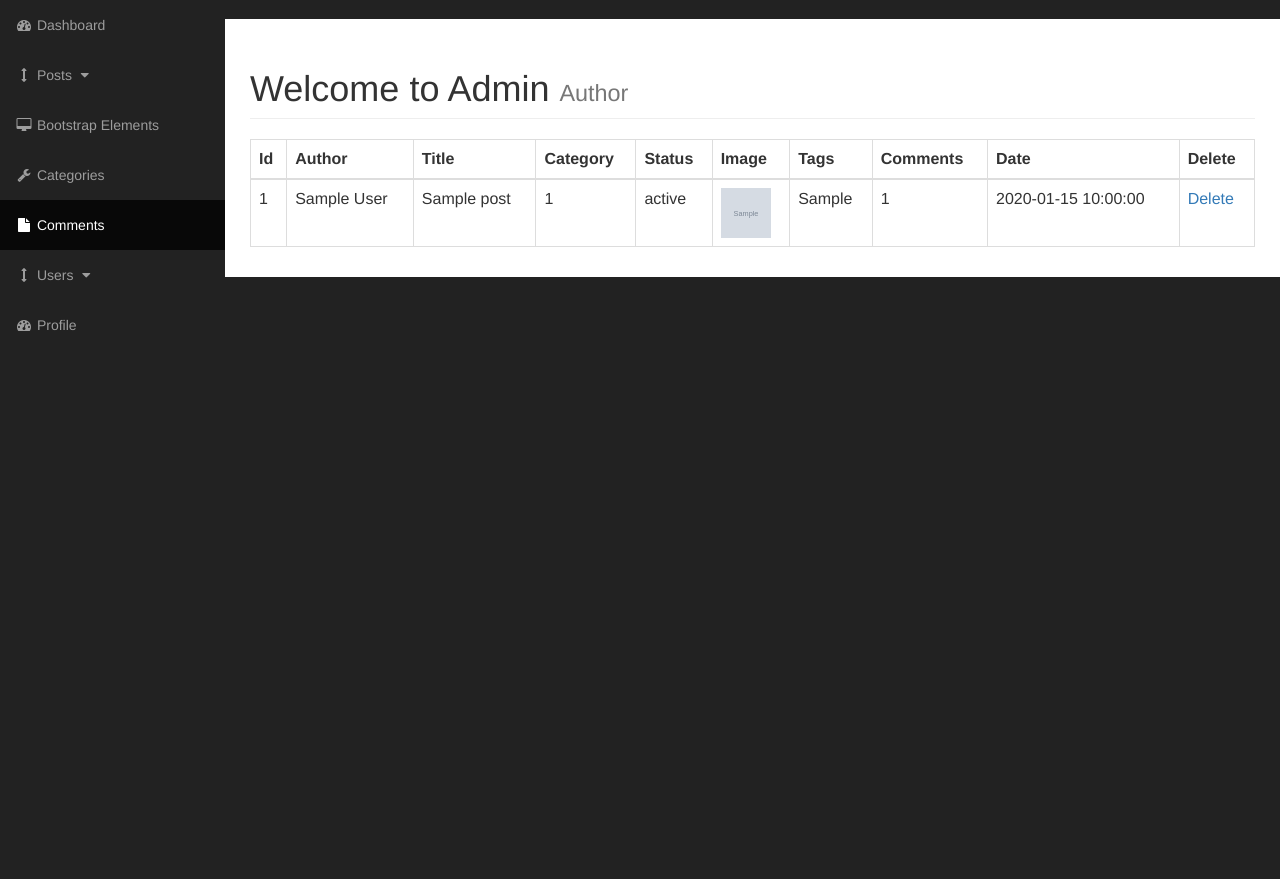
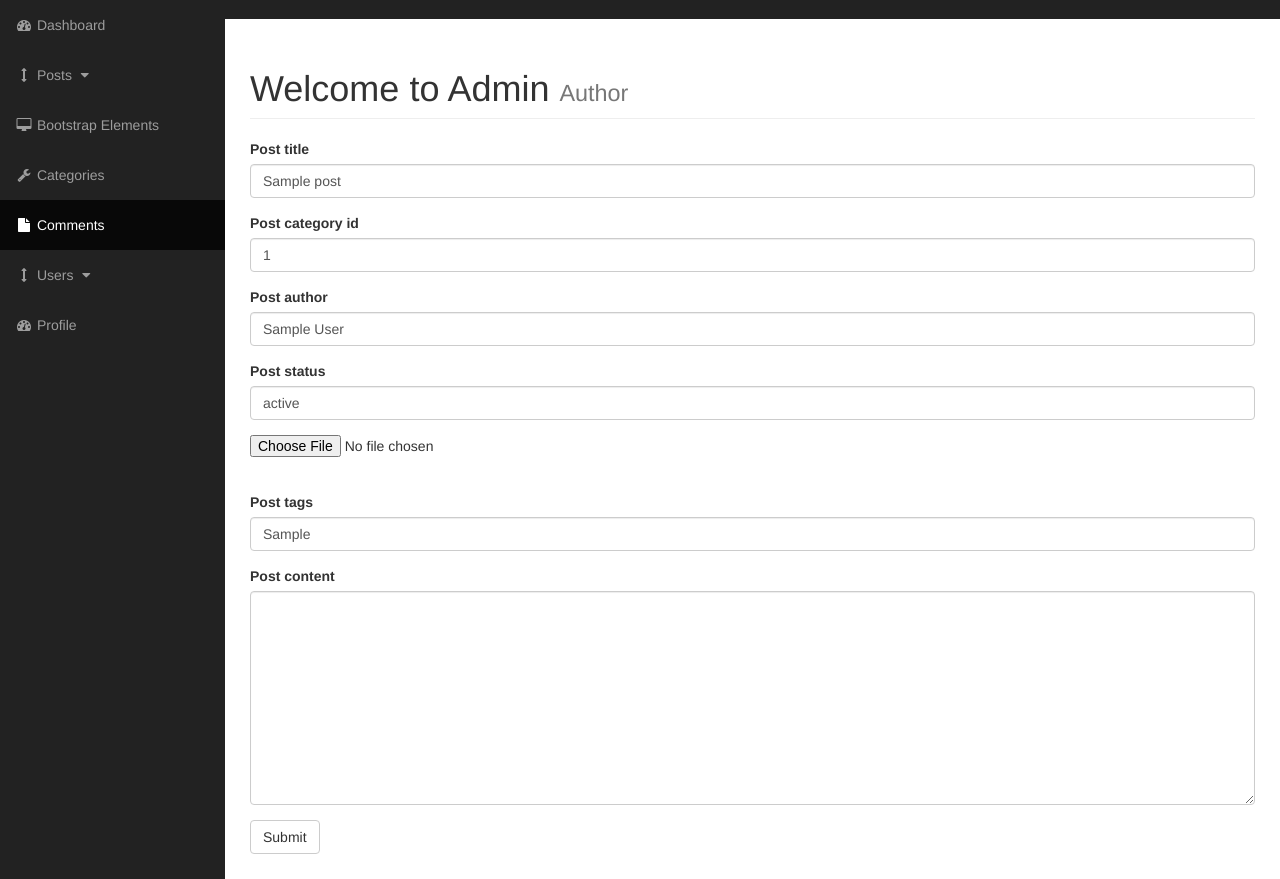
Before and after one commit to Aminkhaled/Blog-with-cms, a PHP site: page /admin/posts.php?source=edit_post&p_id=1 in a window 1280 px wide. Shown: the part 51-930 px from the top of the page. Before the commit the page ends 382 px from the top, so only its background shows below. Run offline with PHP 8.4, Linux system fonts and the light colour scheme; tables that the repository leaves empty or names only in its code hold one stand-in row (values such as "Sample post"); grey boxes marked "Sample" are stand-in pictures.

Commit message:
continue edit page and learning more

```diff
--- /dev/null
+++ b/admin/incudes/edit_post.php
@@ -0,0 +1,69 @@
+<?php
+
+if(isset($_REQUEST['p_id'])){
+    $update = $_REQUEST['p_id'];
+}
+$query = "select * from posts";
+global $connection;
+$update_all_posts_id = mysqli_query($connection,$query);
+while($row = mysqli_fetch_assoc($update_all_posts_id)) {
+    $post_id = $row['post_id'];
+    $post_title = $row['post_title'];
+    $post_category_id = $row['post_category_id'];
+    $post_author = $row['post_author'];
+    $post_date = $row['post_date'];
+    $post_image = $row['post_image'];
+    $post_content = $row['post_content'];
+    $post_status = $row['post_status'];
+    $post_tags = $row['post_tags'];
+    $post_comment_count = $row['post_comment_count'];
+
+
+}
+
+
+?>
+
+
+
+<form action=""method="post" enctype="multipart/form-data">
+    <div class="form-group">
+        <label for="post_title">Post title</label>
+        <input type="text" value="<?php echo$post_title ?>" id="post_title" placeholder="post title" name="post_title" class="form-control">
+    </div>
+    <div class="form-group">
+        <label for="post_category_id">Post category id</label>
+        <input type="text" id="post_category_id" value="<?php echo$post_category_id ?>" placeholder="post category id" name="post_category_id" class="form-control">
+    </div>
+    <div class="form-group">
+        <label for="post_author">Post author</label>
+        <input type="text" id="post_author" value="<?php echo$post_author ?>" placeholder="post author" name="post_author" class="form-control">
+    </div>
+
+    <div class="form-group">
+        <label for="post_status">Post status</label>
+        <input type="text" id="post_status" value="<?php echo$post_status ?>"  name="post_status" class="form-control">
+    </div>
+
+    <div class="form-group">
+        <input type='file'  name='file'><br>
+
+    </div>
+
+    <div class="form-group">
+        <label for="post_tags">Post tags</label>
+        <input type="text" id="post_tags" value="<?php echo$post_tags ?>"  name="post_tags" class="form-control">
+    </div>
+
+    <div class="form-group">
+        <label for="post_content">Post content</label>
+        <textarea name="post_content" id="post_content" value="<?php echo$post_content ?>" class="form-control" cols="30" rows="10"></textarea>
+    </div>
+
+    <div class="form-group">
+        <input type="submit" name="submit" class="btn btn-default">
+
+    </div>
+
+
+</form>
--- a/admin/incudes/view_all_posts.php
+++ b/admin/incudes/view_all_posts.php
@@ -12,6 +12,7 @@
         <th>Comments</th>
         <th>Date</th>
         <th>Delete</th>
+        <th>Edit</th>
     </tr>
     </thead>
     <tr>
@@ -44,6 +45,8 @@
         <td><?php echo $post_comment_count ?></td>
         <td><?php echo $post_date ?></td>
         <?php echo" <td><a href='posts.php?delete={$post_id}'>Delete</a></td>" ?>
+        <?php echo" <td><a href='posts.php?source=edit_post&p_id={$post_id}'>Edit</a></td>" ?>
+
 
     </tr>
     <?php } ?>
@@ -61,4 +64,5 @@ if(isset($_REQUEST['delete'])){
 }
 
 
+
 ?>
--- a/admin/posts.php
+++ b/admin/posts.php
@@ -34,6 +34,10 @@
                         case"add_post":
                             include'incudes/add_post.php';
                             break;
+                        case"edit_post":
+                            include'incudes/edit_post.php';
+
+                            break;
 
                         default:
                             include'incudes/view_all_posts.php';
```
Also changed, not shown: images/teacher.jpg (added).
